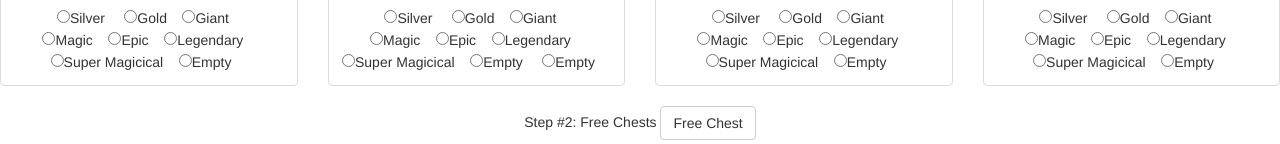
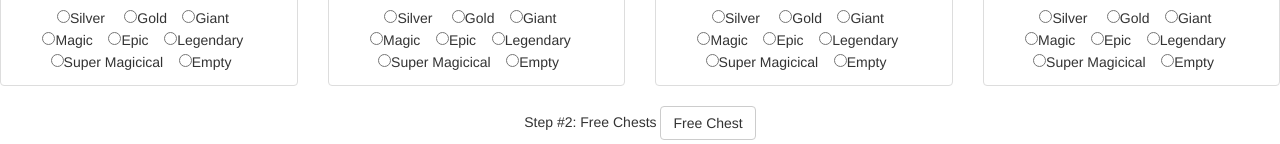
Before and after one commit to BostonA/GamerBot, a plain HTML site: page DoIt.html in a window 1280 px wide. Shown: the part 596-740 px from the top of the page. Drawn offline with nearby package versions, Linux system fonts and the light colour scheme.

Commit message:
DoubleEmptyUIBug

```diff
--- a/DoIt.html
+++ b/DoIt.html
@@ -80,8 +80,6 @@
         <input onclick="document.getElementById('Step2').src='LegendChest.png'" type="radio" name="Chest2" value="Legendary">Legendary&nbsp;&nbsp;&nbsp;<br>
         <input onclick="document.getElementById('Step2').src='SuperMagicChest.png'" type="radio" name="Chest2" value="SuperMagic">Super Magicical&nbsp;&nbsp;&nbsp;
         <input onclick="document.getElementById('Step2').src='Empty.png'" type="radio" name="Chest2" value="Empty">Empty &nbsp;&nbsp;&nbsp;
-      <input onclick="document.getElementById('Step2').src='Empty.png'" type="radio" name="Chest2" value="Empty">Empty &nbsp;&nbsp;&nbsp;
-
         </div>
         </center>
       </div>
```
